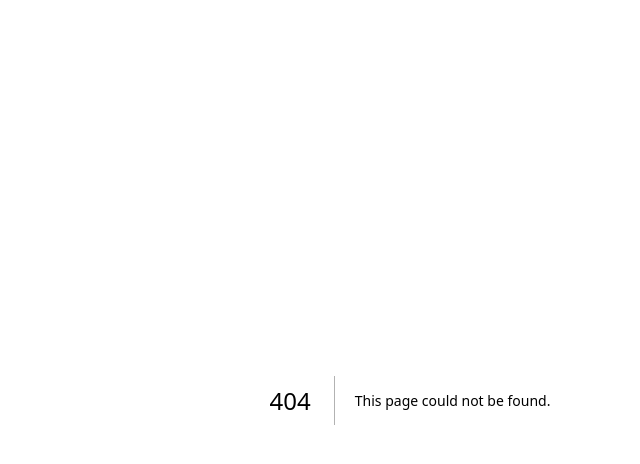
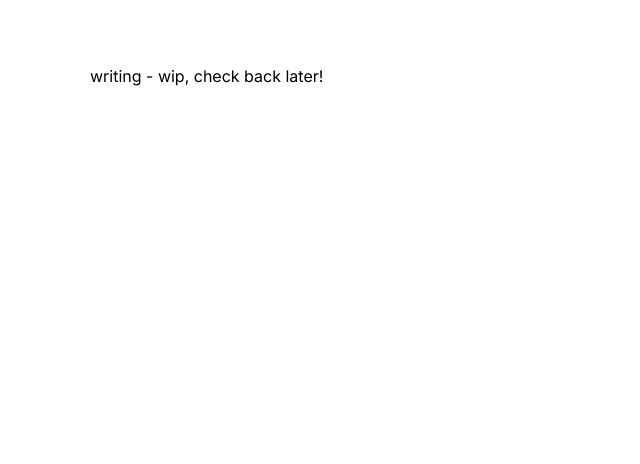
Before and after one commit to ritvikir/ritvik.xyz, a Next.js app: page /writing in a window 1280 px wide. Before the commit this address had no page. Shown: the top 464 px of the page, without its empty margins (230-870 px from the left). Built offline with nearby package versions, Linux system fonts and the light colour scheme.

Commit message:
finish blog pg

```diff
--- /dev/null
+++ b/app/writing/page.js
@@ -0,0 +1,7 @@
+export default function Writing() {
+  return (
+    <div className="mt-10 max-w-2xl pt-6 px-4 mx-auto">
+      <h1 className="">writing - wip, check back later! </h1>
+    </div>
+  );
+};
--- a/components/navbar.js
+++ b/components/navbar.js
@@ -22,7 +22,7 @@ export default function Navbar() {
               </Link>
             </li>
             <li className=" py-1 ">
-              <Link href="/blog">words</Link>
+              <Link href="/writing">words</Link>
             </li>
           </ul>
         </div>
```
